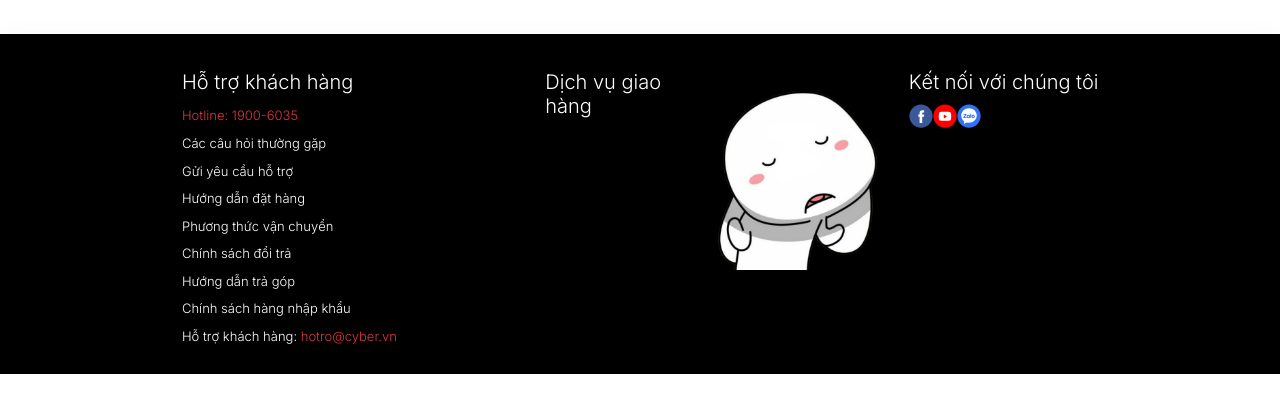
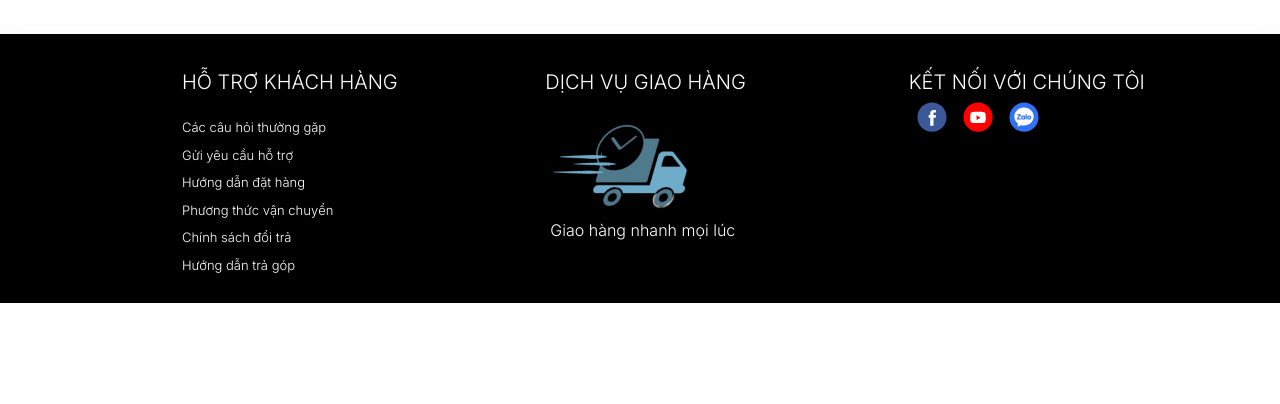
Before and after one commit to DatDangg/final_python, a React (Vite) app in the folder Frontend/python_final/: page /product in a window 1280 px wide. Shown: the part 208-612 px from the top of the page. Built offline with nearby package versions, Linux system fonts and the light colour scheme; no server answers; sample sign-in values are in the browser's storage; a web font is replaced by a local one.

Commit message:
update footer

```diff
--- a/Frontend/python_final/src/components/Banner/Banner.jsx
+++ b/Frontend/python_final/src/components/Banner/Banner.jsx
@@ -12,7 +12,7 @@ function Banner() {
           <p className="description">
             Created to change everything for the better. For everyone
           </p>
-          <a href="#" className="shop-button">
+          <a href="/product" className="shop-button">
             Shop Now
           </a>
         </div>
--- a/Frontend/python_final/src/components/Banner/Banner2.jsx
+++ b/Frontend/python_final/src/components/Banner/Banner2.jsx
@@ -16,7 +16,7 @@ function Banner2() {
                 <p className="description">
                     Created to change everything for the better. For everyone
                 </p>
-                <a href="#" className="Shop btn btn-outline-secondary text-white">
+                <a href="/product" className="Shop btn btn-outline-secondary text-white">
                     Shop Now
                 </a>
             </div>
--- a/Frontend/python_final/src/components/Footer/Footer.css
+++ b/Frontend/python_final/src/components/Footer/Footer.css
@@ -1,3 +1,6 @@
+.f-abril{
+    font-family: "Abril Fatface", serif;
+}
 .footer {
     height: 100%;
     background-color: black;
@@ -19,3 +22,8 @@
     height: 200px;
     width: 200px;
 }
+
+.giaohangnhanh{
+    width: 150px;
+    height: 100px;
+}
--- a/Frontend/python_final/src/components/Footer/Footer.jsx
+++ b/Frontend/python_final/src/components/Footer/Footer.jsx
@@ -10,38 +10,47 @@ function Footer(){
             <div className="container-fluid gap-5 pt-3 justify-content-between">
                 <div className="row content1 ">
                     <div className="col-4 gap-1 text-start">
-                        <h5 className="font-medium text-lg text-white">
+                        <h5 className="font-medium text-lg text-white mb-4 text-uppercase">
                             Hỗ trợ khách hàng
                         </h5>
-                        <a className="text-decoration-none text-footer text-danger" href="/">Hotline: 1900-6035</a>
-                        <Link to="/" className="text-decoration-none d-block text-footer my-2"> Các câu hỏi thường gặp</Link>
-                        <Link to="/" className="text-decoration-none d-block text-footer my-2"> Gửi yêu cầu hỗ trợ</Link>
-                        <Link to="/" className="text-decoration-none d-block text-footer my-2"> Hướng dẫn đặt hàng</Link>
-                        <Link to="/" className="text-decoration-none d-block text-footer my-2"> Phương thức vận chuyển</Link>
-                        <Link to="/" className="text-decoration-none d-block text-footer my-2"> Chính sách đổi trả</Link>
-                        <Link to="/" className="text-decoration-none d-block text-footer my-2"> Hướng dẫn trả góp</Link>
-                        <Link to="/" className="text-decoration-none d-block text-footer my-2"> Chính sách hàng nhập khẩu</Link>
-                        <p className="fs-14 text-footer p-0 my-2">Hỗ trợ khách hàng: <span>
-                        <Link to="/" className="text-decoration-none text-danger">hotro@cyber.vn</Link>
-                            </span></p>
+                        <Link to="/contact" className="text-decoration-none d-block text-footer my-2"> Các câu hỏi thường gặp</Link>
+                        <Link to="/contact" className="text-decoration-none d-block text-footer my-2"> Gửi yêu cầu hỗ trợ</Link>
+                        <Link to="/contact" className="text-decoration-none d-block text-footer my-2"> Hướng dẫn đặt hàng</Link>
+                        <Link to="/contact" className="text-decoration-none d-block text-footer my-2"> Phương thức vận chuyển</Link>
+                        <Link to="/contact" className="text-decoration-none d-block text-footer my-2"> Chính sách đổi trả</Link>
+                        <Link to="/contact" className="text-decoration-none d-block text-footer my-2"> Hướng dẫn trả góp</Link>
+
 
                     </div>
 
-                    <div className="col-4 d-flex gap-1">
-                        <h5 className="font-medium text-lg text-white">
+                    <div className="col-4  gap-1">
+                        <h5 className="font-medium text-lg text-white mb-4 text-uppercase">
                             Dịch vụ giao hàng
                         </h5>
-                        <img className="giaohang pt-3" src="/photos/nhangnho.png" alt=""/>
+                        <div className="d-flex">
+                            <div className="d-block">
+                                <div className="col-4 ">
+                                    <img className="giaohangnhanh" src="/photos/shipnhanh.png" alt=""/>
+                                </div>
+                                <div className=" text-white">
+                                    <span className="ml-5 fs-6">Giao hàng nhanh mọi lúc</span>
+                                </div>
+                            </div>
+
+
+                        </div>
+
+
                     </div>
                     <div className="col-4 gap-1">
-                    <h5 className=" text-white">
+                        <h5 className=" text-white mb-2 text-uppercase">
                             Kết nối với chúng tôi
                         </h5>
                         <div className="flex gap-2">
-                            <a href="https://www.facebook.com/">
+                            <a className="p-2" href="https://www.facebook.com/">
                                 <svg
-                                    width="24"
-                                    height="24"
+                                    width="30"
+                                    height="30"
                                     viewBox="0 0 32 33"
                                     fill="none"
                                     xmlns="http://www.w3.org/2000/svg"
@@ -56,10 +65,10 @@ function Footer(){
                                     ></path>
                                 </svg>
                             </a>
-                            <a href="https://www.youtube.com/">
+                            <a className="p-2" href="https://www.youtube.com/">
                                 <svg
-                                    width="24"
-                                    height="24"
+                                    width="30"
+                                    height="30"
                                     viewBox="0 0 32 33"
                                     fill="none"
                                     xmlns="http://www.w3.org/2000/svg"
@@ -78,10 +87,10 @@ function Footer(){
                                     ></path>
                                 </svg>
                             </a>
-                            <a href="https://chat.zalo.me/">
+                            <a className="p-2" href="https://chat.zalo.me/">
                                 <svg
-                                    width="24"
-                                    height="24"
+                                    width="30"
+                                    height="30"
                                     viewBox="0 0 32 33"
                                     fill="none"
                                     xmlns="http://www.w3.org/2000/svg"
```
Also changed, not shown: Frontend/python_final/public/photos/shipnhanh.png (added).
